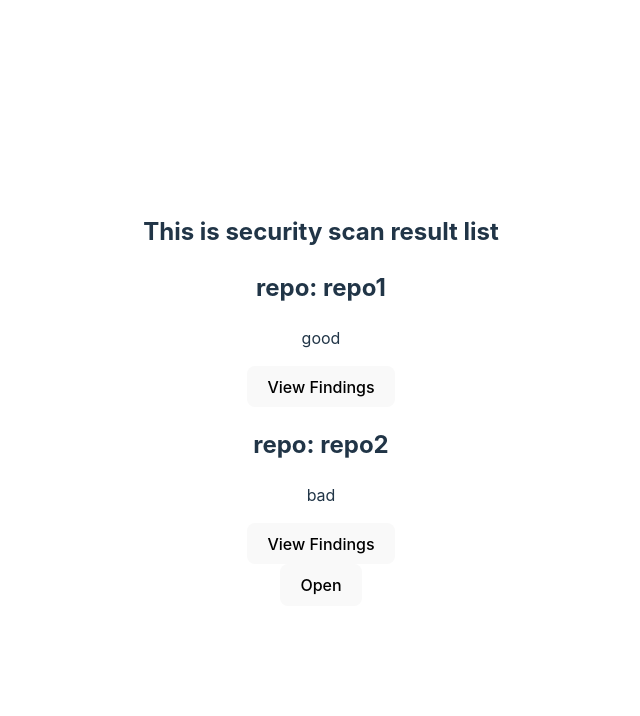
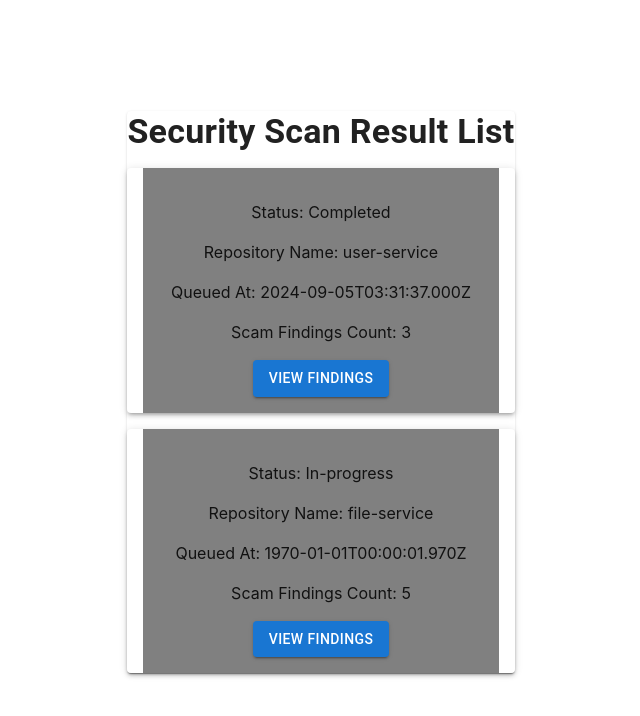
Before and after one commit to SahanWickramage/adxl-code-challenge, a React (Vite) app in the folder dashboard/: page /list in a window 1280 px wide. Shown: the top 716 px of the page, without its empty margins (319-959 px from the left). Built offline with nearby package versions, Linux system fonts and the light colour scheme.

Commit message:
task5 : developed scan result list structure

```diff
--- /dev/null
+++ b/dashboard/src/screens/scan-result-list/SecurityScanResulLabel.tsx
@@ -0,0 +1,28 @@
+import { SecurityScanResult } from "../../types/SecurityScanResult";
+import { Paper, Box, Button } from '@mui/material';
+
+function SecurityScanResultLabel(record: SecurityScanResult) {
+    function openSecurityScanFindings(_id: string | null): import("react").MouseEventHandler<HTMLButtonElement> | undefined {
+        // throw new Error("Function not implemented.");
+    }
+
+
+
+    return (
+        <Paper elevation={3}>
+            <Box padding={2} sx={{backgroundColor: 'gray', margin: 2}}>
+                <p>Status: {record.status}</p>
+                <p>Repository Name: {record.repoName}</p>
+                <p>Queued At: {record.queuedAt.toISOString()}</p>
+                <p>Scam Findings Count: {record.findingCount}</p>
+                <Button
+                    variant="contained"
+                    color="primary"
+                    onClick={openSecurityScanFindings(record._id)}
+                >View Findings</Button>
+            </Box>
+        </Paper>
+    )
+}
+
+export default SecurityScanResultLabel;
--- a/dashboard/src/screens/scan-result-list/SecurityScanResultItem.tsx
+++ /dev/null
@@ -1,13 +0,0 @@
-import { SecurityScanResultRecord } from "../../types/data";
-
-function SecurityScanResultItem(record: SecurityScanResultRecord) {
-    return (
-        <>
-            <h2>repo: {record.repoName}</h2>
-            <p>{record.status}</p>
-            <button>View Findings</button>
-        </>
-    )
-}
-
-export default SecurityScanResultItem;
--- a/dashboard/src/screens/scan-result-list/SecurityScanResultList.tsx
+++ b/dashboard/src/screens/scan-result-list/SecurityScanResultList.tsx
@@ -1,57 +1,29 @@
-import SecurityScanResultItem from "./SecurityScanResultItem";
-import { SecurityScanResultRecord, SecurityScanFindingRecord } from "../../types/data";
-import { useState } from "react";
-import SecurityScanFindingList from "../scan-finding-list/SecurityScanFindingList";
+import { Paper, Box, Typography} from '@mui/material';
+import SecurityScanResultLabel from "./SecurityScanResulLabel";
+import { SecurityScanResult } from "../../types/SecurityScanResult";
 
-const securityScanResults: SecurityScanResultRecord[] = [
-    { status: "good", repoName: "repo1", queuedAt: new Date(2023, 4, 15, 10, 30, 0) },
-    { status: "bad", repoName: "repo2", queuedAt: new Date(2022, 14, 15, 10, 40, 0) }
-];
-
-const securityScanFinding: SecurityScanFindingRecord = {
-    type: "vulnerability",
-    ruleId: "XXXXX",
-    path: "/this/path",
-    severity: "critical"};
+const securityScanResult: SecurityScanResult[] = [
+    { _id: "12345", status: "Completed", repoName: "user-service", queuedAt: new Date(), findingCount: 3 },
+    { _id: "67890", status: "In-progress", repoName: "file-service", queuedAt: new Date(1970), findingCount: 5 }
+]
 
 function SecurityScanResultList() {
-    const [isOpen, setOpen] = useState<boolean>(false);
-
-    function open() {
-        setOpen(true);
-    }
-
-    function close() {
-        setOpen(false);
-    }
-
-
     return (
-        <>
-            <h2>This is security scan result list</h2>
-            <div>
-                {securityScanResults.map((record) => <SecurityScanResultItem
-                key={record.repoName + record.queuedAt}
-                status={record.status}
-                repoName={record.repoName}
-                queuedAt={record.queuedAt} />)}
-            </div>
-            <div>
-                <button onClick={open}>Open</button>
-            </div>
-            {isOpen && (
-                <>
-                    <p>This is a popup</p>
-                    <SecurityScanFindingList
-                        key={1}
-                        type={securityScanFinding.type}
-                        ruleId={securityScanFinding.ruleId}
-                        path={securityScanFinding.path}
-                        severity={securityScanFinding.severity} />
-                    <button onClick={close}>Close</button>
-                </>
-            )}
-        </>
+        <Paper>
+            <Typography variant="h4"><b>Security Scan Result List</b></Typography>
+            <Box>
+                {securityScanResult.map((result, index) => (
+                    <SecurityScanResultLabel
+                        key={`scan-result-${index}`}
+                        _id={result._id}
+                        status={result.status}
+                        repoName={result.repoName}
+                        queuedAt={result.queuedAt}
+                        findingCount={result.findingCount}
+                    />
+                ))}
+            </Box>
+        </Paper>
     )
 }
 
--- a/dashboard/src/types/SecurityScanResult.ts
+++ b/dashboard/src/types/SecurityScanResult.ts
@@ -6,4 +6,4 @@ type SecurityScanResult = {
     findingCount: number;
 };
 
-export type {SecurityScanResult};
+export type { SecurityScanResult };
```
